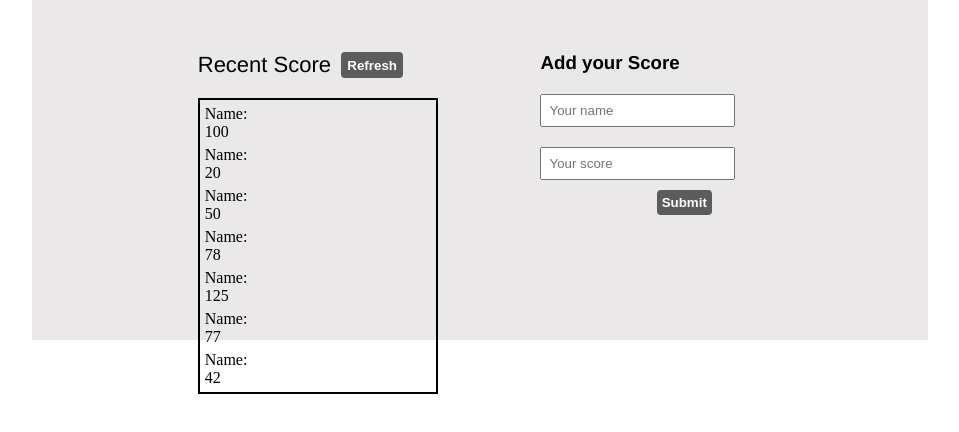
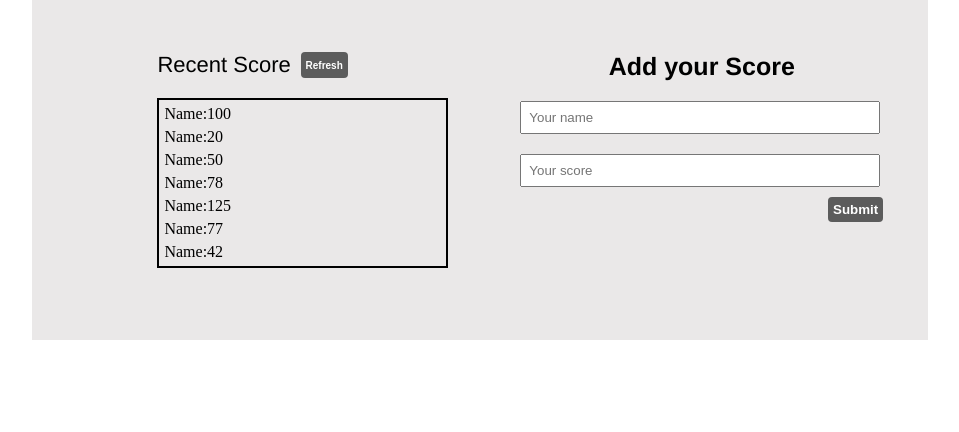
Before and after one commit to coderacheal/LeaderBoard-Project, a website built with webpack: page src/index.html in a window 1280 px wide. Shown: the part 130-562 px from the top of the page, without its empty margins (160-1119 px from the left). Built offline with nearby package versions, Linux system fonts and the light colour scheme.

Commit message:
Modify th didplay of the score board

```diff
--- a/src/style.css
+++ b/src/style.css
@@ -28,6 +28,8 @@ h1 {
   display: flex;
   margin-bottom: 20px;
   gap: 3%;
+  width: 90%;
+  text-align: center;
 }
 
 .recent-score {
@@ -35,14 +37,14 @@ h1 {
   font-size: 22px;
 }
 
-/* .refresh {
-  padding: 7px;
-} */
+.refresh {
+  padding: 5px;
+  font-size: 10px;
+}
 
 .all-score {
   border: 2px solid black;
-  width: 70%;
-  list-style-type: none;
+  width: 80%;
   padding: 0;
 }
 
@@ -50,19 +52,23 @@ input {
   padding: 7px;
   margin: 10px 10px 10px 0;
   outline: none;
+  width: 99%;
 }
 
 .each-entry {
+  display: flex;
   margin: 5px;
 }
 
 h3 {
   margin-bottom: 10px;
+  font-size: 25px;
   font-family: 'Franklin Gothic Medium', 'Arial Narrow', Arial, sans-serif;
+  text-align: center;
 }
 
 .display-score {
-  margin-left: 15%;
+  margin-left: 10%;
   width: 100%;
 }
 
@@ -73,9 +79,7 @@ h3 {
 .submit-score-button-div {
   display: flex;
   flex-direction: row;
-  align-self: flex-end;
-  justify-content: right;
-  margin-right: 50%;
+  justify-content: flex-end;
 }
 
 .submit-score-button {
```
Also changed, not shown: dist/index.html, dist/main.js.
